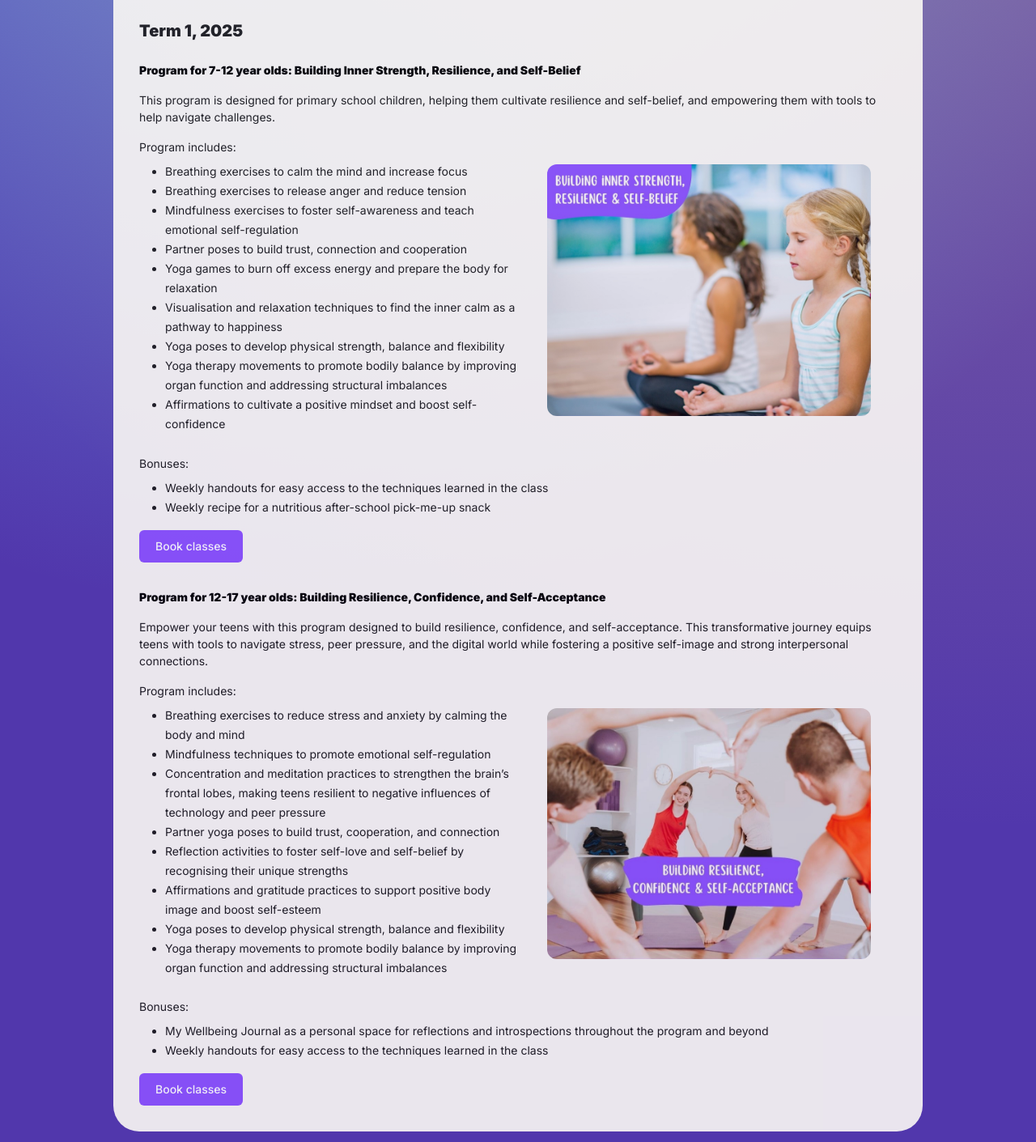
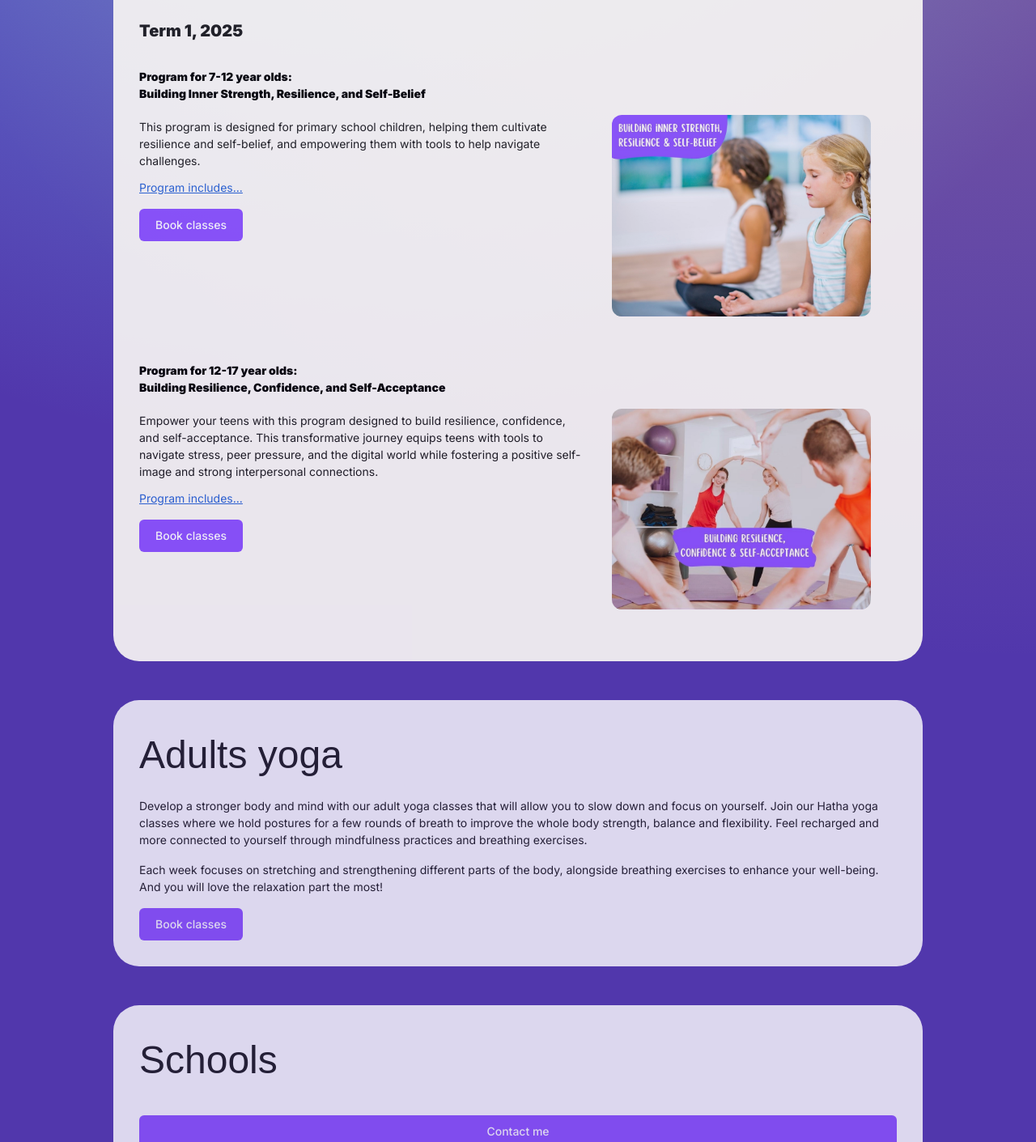
Before and after one commit to raycashmore/balayoga, a Next.js app: page / in a window 1280 px wide. Shown: the part 1540-2951 px from the top of the page at 81% size. Built offline with nearby package versions, Linux system fonts and the light colour scheme; a web font is replaced by a local one.

Commit message:
Truncate Program Includes...

```diff
--- a/src/app/kids.tsx
+++ b/src/app/kids.tsx
@@ -1,7 +1,13 @@
+"use client";
+
 import { headerFont } from "@/styles/fonts";
 import Image from "next/image";
+import { useState } from "react";
 
 export function Kids() {
+	const [kidsExpanded, setKidsExpanded] = useState(false);
+	const [teensExpanded, setTeensExpanded] = useState(false);
+
 	return (
 		<section className="flex flex-col gap-4 rounded-[32px] bg-[#FBF9F5] p-8 text-[#1A1A1A] opacity-90">
 			<h2 className={headerFont.className}>Kids and teens yoga</h2>
@@ -10,23 +16,44 @@ export function Kids() {
 				<p className="pb-2 text-xl font-black">Term 1, 2025</p>
 			</div>
 
-			<div className="flex flex-col gap-4">
-				<p className="font-black text-black">Program for 7-12 year olds: Building Inner Strength, Resilience, and Self-Belief</p>
-				<p>
+			<div>
+				<p className="py-2 font-black text-black">
+					Program for 7-12 year olds: <br />
+					Building Inner Strength, Resilience, and Self-Belief
+				</p>
+				<Image
+					src="/kids.jpg"
+					alt=""
+					width={320}
+					height={320}
+					className="float-none m-0 mt-0 rounded-xl pb-4 md:float-right md:m-8 md:mt-2 md:pb-0"
+				/>
+				<p className="py-3">
 					This program is designed for primary school children, helping them cultivate resilience and self-belief, and empowering
-					them with tools to help navigate challenges.{" "}
+					them with tools to help navigate challenges.
 				</p>
 
+				{!kidsExpanded && (
+					<a onClick={() => setKidsExpanded(true)} className="mt-2 text-[#2763D3] underline">
+						Program includes...
+					</a>
+				)}
+
+				{kidsExpanded && (
+					<>
 						<div>
-					<Image src="/kids.jpg" alt="" width={400} height={400} className="float-right m-8 rounded-xl" />
-					<p className="pb-2">Program includes:</p>
+							<p className="pb-2">
+								<a onClick={() => setKidsExpanded(false)}>Program includes:</a>
+							</p>
 							<ul className="list-disc leading-6">
 								<li className="ml-8">Breathing exercises to calm the mind and increase focus</li>
 								<li className="ml-8">Breathing exercises to release anger and reduce tension</li>
 								<li className="ml-8">Mindfulness exercises to foster self-awareness and teach emotional self-regulation</li>
 								<li className="ml-8">Partner poses to build trust, connection and cooperation</li>
 								<li className="ml-8">Yoga games to burn off excess energy and prepare the body for relaxation</li>
-						<li className="ml-8">Visualisation and relaxation techniques to find the inner calm as a pathway to happiness</li>
+								<li className="ml-8">
+									Visualisation and relaxation techniques to find the inner calm as a pathway to happiness
+								</li>
 								<li className="ml-8">Yoga poses to develop physical strength, balance and flexibility</li>
 								<li className="ml-8">
 									Yoga therapy movements to promote bodily balance by improving organ function and addressing structural
@@ -36,13 +63,15 @@ export function Kids() {
 							</ul>
 						</div>
 						<div>
-					<p className="pb-2">Bonuses:</p>
+							<p className="py-3">Bonuses:</p>
 							<ul className="list-disc leading-6">
 								<li className="ml-8">Weekly handouts for easy access to the techniques learned in the class</li>
 								<li className="ml-8">Weekly recipe for a nutritious after-school pick-me-up snack</li>
 							</ul>
 						</div>
-				<form action="https://book.squareup.com/classes/bro8gvstcef3zz/location/L2Y5ECFR9ASJT/classes">
+					</>
+				)}
+				<form action="https://book.squareup.com/classes/bro8gvstcef3zz/location/L2Y5ECFR9ASJT/classes" className="mt-4">
 					<button
 						type="submit"
 						className="rounded-md bg-[#8C52FF] px-5 py-2.5 text-center text-sm font-medium text-white focus:outline-none focus:ring-4 focus:ring-blue-300 disabled:opacity-50 sm:w-auto"
@@ -52,47 +81,69 @@ export function Kids() {
 				</form>
 			</div>
 
-			<div className="mt-4 flex flex-col gap-4">
-				<p className="font-black text-black">Program for 12-17 year olds: Building Resilience, Confidence, and Self-Acceptance </p>
-				<p>
+			<div className="mt-4 md:mt-0">
+				<p className="py-2 font-black text-black">
+					Program for 12-17 year olds: <br />
+					Building Resilience, Confidence, and Self-Acceptance
+				</p>
+				<Image
+					src="/teens.jpg"
+					alt=""
+					width={320}
+					height={320}
+					className="float-none m-0 mt-0 rounded-xl pb-4 md:float-right md:m-8 md:mt-2 md:pb-0"
+				/>
+				<p className="py-3">
 					Empower your teens with this program designed to build resilience, confidence, and self-acceptance. This transformative
 					journey equips teens with tools to navigate stress, peer pressure, and the digital world while fostering a positive
-					self-image and strong interpersonal connections.{" "}
+					self-image and strong interpersonal connections.
 				</p>
 				<div>
-					<Image src="/teens.jpg" alt="" width={400} height={400} className="float-right m-8 rounded-xl" />
-					<p className="pb-2">Program includes:</p>
+					{!teensExpanded && (
+						<a onClick={() => setTeensExpanded(true)} className="mt-2 text-[#2763D3] underline">
+							Program includes...
+						</a>
+					)}
+
+					{teensExpanded && (
+						<>
+							<p className="pb-2">
+								<a onClick={() => setTeensExpanded(false)}>Program includes:</a>
+							</p>
 							<ul className="list-disc leading-6">
 								<li className="ml-8">Breathing exercises to reduce stress and anxiety by calming the body and mind</li>
 								<li className="ml-8">Mindfulness techniques to promote emotional self-regulation</li>
 								<li className="ml-8">
-							Concentration and meditation practices to strengthen the brain’s frontal lobes, making teens resilient to
-							negative influences of technology and peer pressure
+									Concentration and meditation practices to strengthen the brain’s frontal lobes, making teens resilient
+									to negative influences of technology and peer pressure
 								</li>
 								<li className="ml-8">Partner yoga poses to build trust, cooperation, and connection</li>
 								<li className="ml-8">
 									Reflection activities to foster self-love and self-belief by recognising their unique strengths
 								</li>
-						<li className="ml-8">Affirmations and gratitude practices to support positive body image and boost self-esteem</li>
+								<li className="ml-8">
+									Affirmations and gratitude practices to support positive body image and boost self-esteem
+								</li>
 								<li className="ml-8">Yoga poses to develop physical strength, balance and flexibility</li>
 								<li className="ml-8">
 									Yoga therapy movements to promote bodily balance by improving organ function and addressing structural
 									imbalances
 								</li>
 							</ul>
-				</div>
-				<div>
-					<p className="pb-2">Bonuses:</p>
+							<p className="py-3">Bonuses:</p>
 							<ul className="list-disc leading-6">
 								<li className="ml-8">
-							My Wellbeing Journal as a personal space for reflections and introspections throughout the program and beyond
+									My Wellbeing Journal as a personal space for reflections and introspections throughout the program and
+									beyond
 								</li>
 								<li className="ml-8">Weekly handouts for easy access to the techniques learned in the class</li>
 							</ul>
+						</>
+					)}
 				</div>
 
 				{/*<form action="https://square.link/u/5f3YQcpB">*/}
-				<form action="https://book.squareup.com/classes/bro8gvstcef3zz/location/L2Y5ECFR9ASJT/classes">
+				<form action="https://book.squareup.com/classes/bro8gvstcef3zz/location/L2Y5ECFR9ASJT/classes" className="mt-4">
 					<button
 						type="submit"
 						className="rounded-md bg-[#8C52FF] px-5 py-2.5 text-center text-sm font-medium text-white focus:outline-none focus:ring-4 focus:ring-blue-300 disabled:opacity-50 sm:w-auto"
--- a/src/app/page.tsx
+++ b/src/app/page.tsx
@@ -4,16 +4,18 @@ import { About } from "@/app/about";
 import { Adults } from "@/app/adults";
 import { Header } from "@/app/header";
 import { Kids } from "@/app/kids";
+import { Schools } from "@/app/schools";
 
 export default function HomePage() {
 	return (
 		<>
 			<div className="flex flex-col items-center gap-8 lg:gap-12">
 				<Header />
-				<main className="m-4 flex max-w-[1000px] flex-col gap-12">
+				<main className="m-4 flex max-w-[1000px] flex-col gap-8 lg:gap-12">
 					<About />
 					<Kids />
 					<Adults />
+					<Schools />
 					<Socials />
 				</main>
 			</div>
--- /dev/null
+++ b/src/app/schools.tsx
@@ -0,0 +1,16 @@
+import { headerFont } from "@/styles/fonts";
+
+export function Schools() {
+	return (
+		<section className="flex flex-col gap-4 rounded-[32px] bg-[#fff] p-8 text-[#1A1A1A] opacity-80">
+			<h2 className={headerFont.className}>Schools</h2>
+			<p></p>
+			<button
+				type="submit"
+				className="rounded-md bg-[#8C52FF] px-5 py-2.5 text-center text-sm font-medium text-white focus:outline-none focus:ring-4 focus:ring-blue-300 disabled:opacity-50 sm:w-auto"
+			>
+				Contact me
+			</button>
+		</section>
+	);
+}
```
Lines whose indentation alone changed are shown as unchanged.
